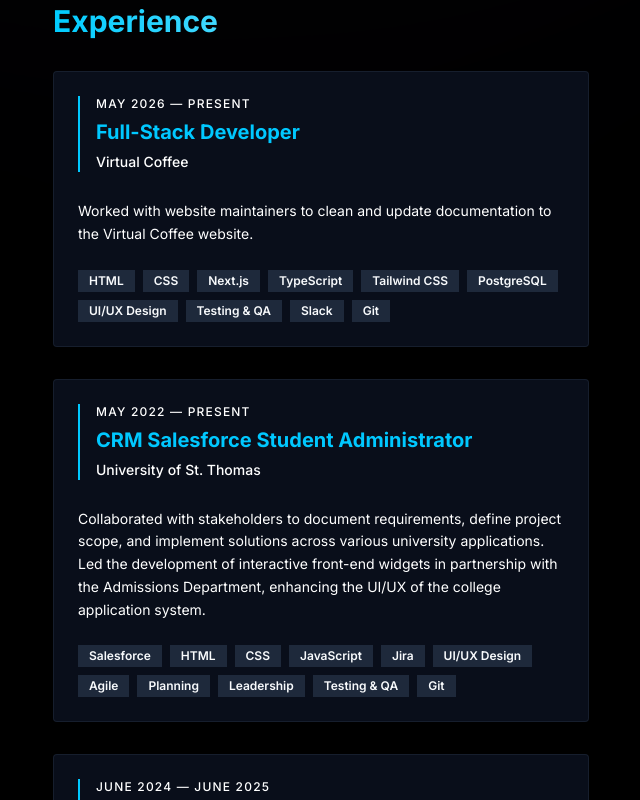
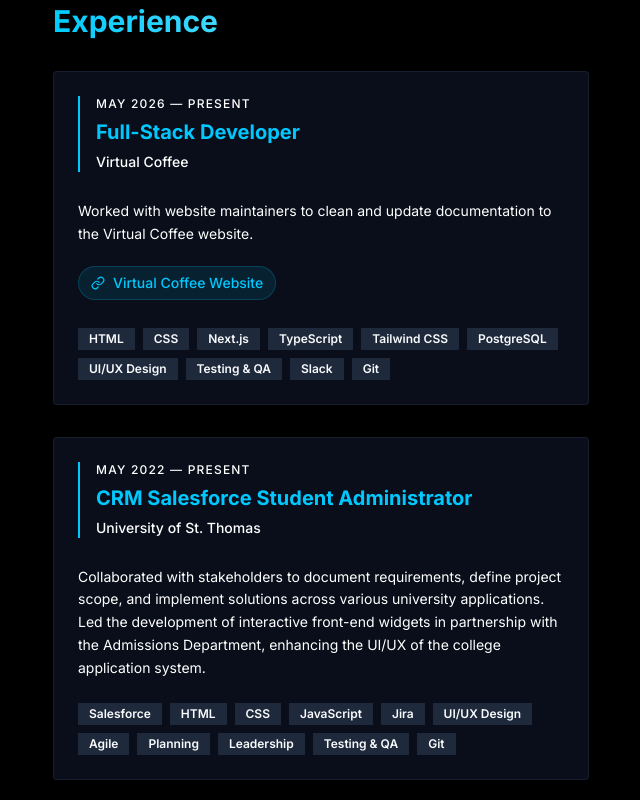
Before and after one commit to FrancisTR/FrancisTR.github.io, a Next.js app: page / in a window 1280 px wide. Shown: the part 1050-1850 px from the top of the page, without its empty margins (595-1235 px from the left). Built offline with nearby package versions, Linux system fonts and the light colour scheme; no server answers.

Commit message:
UI enhancements and cleanup

```diff
--- a/app/layout.tsx
+++ b/app/layout.tsx
@@ -3,7 +3,6 @@
 import { Inter } from "next/font/google";
 import "./globals.css";
 import { ThemeProvider } from "@/components/ui/theme-provider";
-import SpaceBackground from "@/components/SpaceBackground";
 import { Analytics } from "@vercel/analytics/react";
 
 const inter = Inter({ subsets: ["latin"] });
@@ -60,7 +59,6 @@
           enableSystem
           disableTransitionOnChange
         >
-          <SpaceBackground />
           {children}
           <Analytics />
         </ThemeProvider>
--- a/components/ExpCards.tsx
+++ b/components/ExpCards.tsx
@@ -8,7 +8,7 @@
   CardTitle,
 } from "@/components/ui/card";
 import { Badge } from "@/components/ui/badge";
-import { MoveRight } from "lucide-react";
+import { MoveRight, Link as LinkIcon } from "lucide-react";
 
 const jobPositions = [
   {
@@ -29,6 +29,8 @@
       "Slack",
       "Git"
     ],
+    link: "https://virtualcoffee.com",
+    linkName: "Virtual Coffee Website",
   },
   {
     timeline: "May 2022 — Present",
@@ -120,6 +122,17 @@
               <CardDescription className="py-3 text-muted-foreground leading-relaxed">
                 {job.description}
               </CardDescription>
+              {job.link && (
+                <a
+                  href={job.link}
+                  target="_blank"
+                  rel="noopener noreferrer"
+                  className="inline-flex items-center gap-2 px-3 py-1.5 rounded-full text-sm font-medium text-primary bg-primary/10 border border-primary/20 hover:bg-primary/20 transition-all duration-200 mb-4 mt-2 w-fit"
+                >
+                  <LinkIcon className="h-3.5 w-3.5" />
+                  {job.linkName || "View Work"}
+                </a>
+              )}
               <CardFooter className="p-0 flex flex-wrap gap-2 pt-3">
                 {job.skills.map((skill, index) => (
                   <Badge key={index} variant="secondary">
--- a/components/SpaceBackground.tsx
+++ /dev/null
@@ -1,39 +0,0 @@
-'use client';
-
-import { CSSProperties, useEffect, useState } from 'react';
-
-export default function SpaceBackground() {
-  const [stars, setStars] = useState<{ x: string; y: string; size: string; duration: string; delay: string }[]>([]);
-
-  useEffect(() => {
-    const starCount = 150;
-    const newStars = Array.from({ length: starCount }).map(() => ({
-      x: `${Math.random() * 100}%`,
-      y: `${Math.random() * 100}%`,
-      size: `${Math.random() * 2 + 1}px`,
-      duration: `${Math.random() * 3 + 2}s`,
-      delay: `${Math.random() * 5}s`,
-    }));
-    setStars(newStars);
-  }, []);
-
-  return (
-    <div className="stars-container">
-      <div className="milky-way" />
-      {stars.map((star, i) => (
-        <div
-          key={i}
-          className="star"
-          style={{
-            left: star.x,
-            top: star.y,
-            width: star.size,
-            height: star.size,
-            '--duration': star.duration,
-            animationDelay: star.delay,
-          } as CSSProperties}
-        />
-      ))}
-    </div>
-  );
-}
--- a/components/ui/card.tsx
+++ b/components/ui/card.tsx
@@ -9,7 +9,7 @@
   <div
     ref={ref}
     className={cn(
-      "rounded-sm border bg-card/60 backdrop-blur-md text-card-foreground shadow-sm border-white/10 hover:border-white/20 transition-all duration-300",
+      "rounded-sm border bg-card/60 backdrop-blur-md text-card-foreground shadow-sm border-white/10 transition-all duration-300",
       className
     )}
     {...props}
```
Also changed, not shown: components/Blog.tsx (+49 -4 lines).
